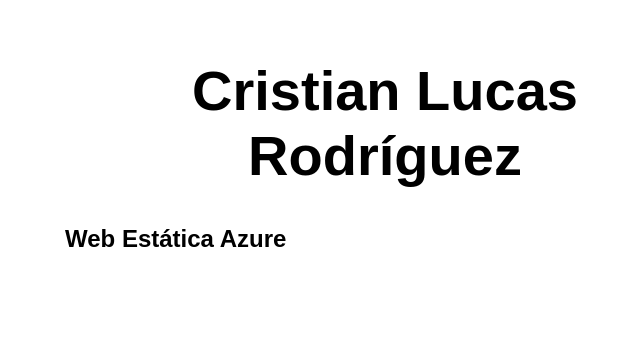
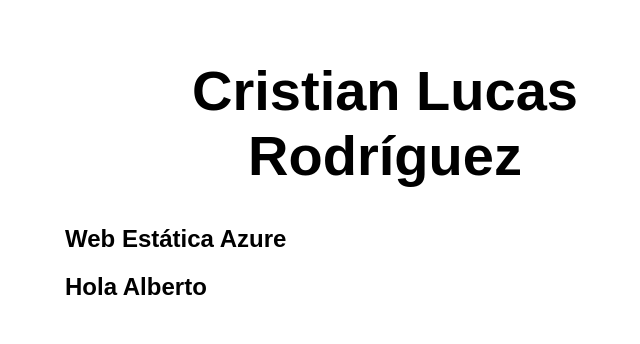
Before and after one commit to Clur95/my-first-static-web-app, a website: page src/index.html in a window 1280 px wide. Shown: the whole page, without its empty margins (255-895 px from the left). Drawn offline with Linux system fonts and the light colour scheme.

Commit message:
Cambio n2

```diff
--- a/src/index.html
+++ b/src/index.html
@@ -12,6 +12,7 @@
   <main>
     <h1>Cristian Lucas Rodríguez</h1>
     <h2>Web Estática Azure</h2>
+    <h2>Hola Alberto</h2>
   </main>
 </body>
 
```
